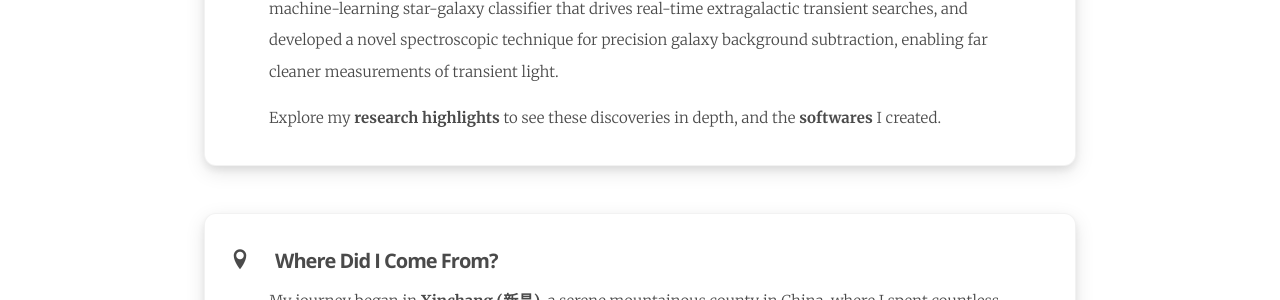
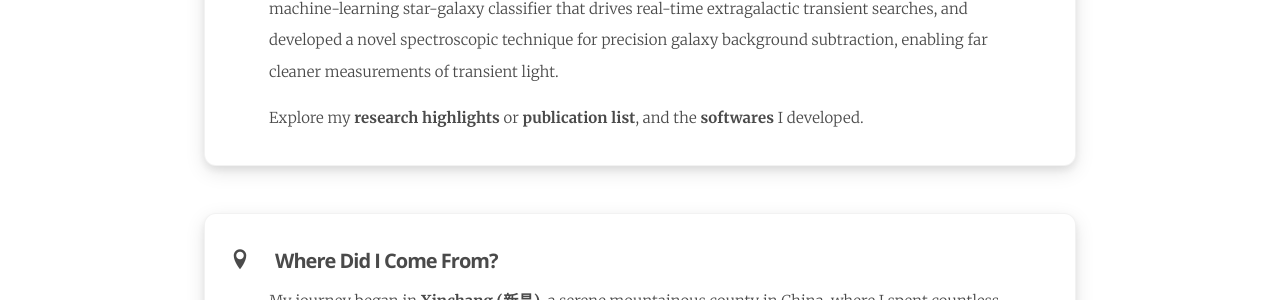
Before and after one commit to slowdivePTG/slowdivePTG.github.io, a Jekyll site: the page built from index.html, in a window 1280 px wide. Shown: the part 1349-1649 px from the top of the page. Built offline with Jekyll 4.4.1, drawn with Linux system fonts in a browser that asks for light colours; some web fonts are replaced.

Commit message:
update: science -> talk

```diff
--- a/index.html
+++ b/index.html
@@ -81,8 +81,8 @@
             technique for precision galaxy background subtraction, enabling far cleaner measurements of transient light.
         </p>
         <p>
-            Explore my <b><a href="/Science">research highlights</a></b> to see these discoveries in depth, and the
-            <b><a href="/Software">softwares</a></b> I created.
+            Explore my <b><a href="/Talk">research highlights</a></b> or <b><a href="https://ui.adsabs.harvard.edu/user/libraries/YerdvMdJT0OSANk-sClvaw"</a>publication list</b>, and the
+            <b><a href="/Software">softwares</a></b> I developed.
         </p>
     </div>
 </div>
```
Also changed, not shown: _pages/cv.html (+9 -6 lines), 9 other files.
